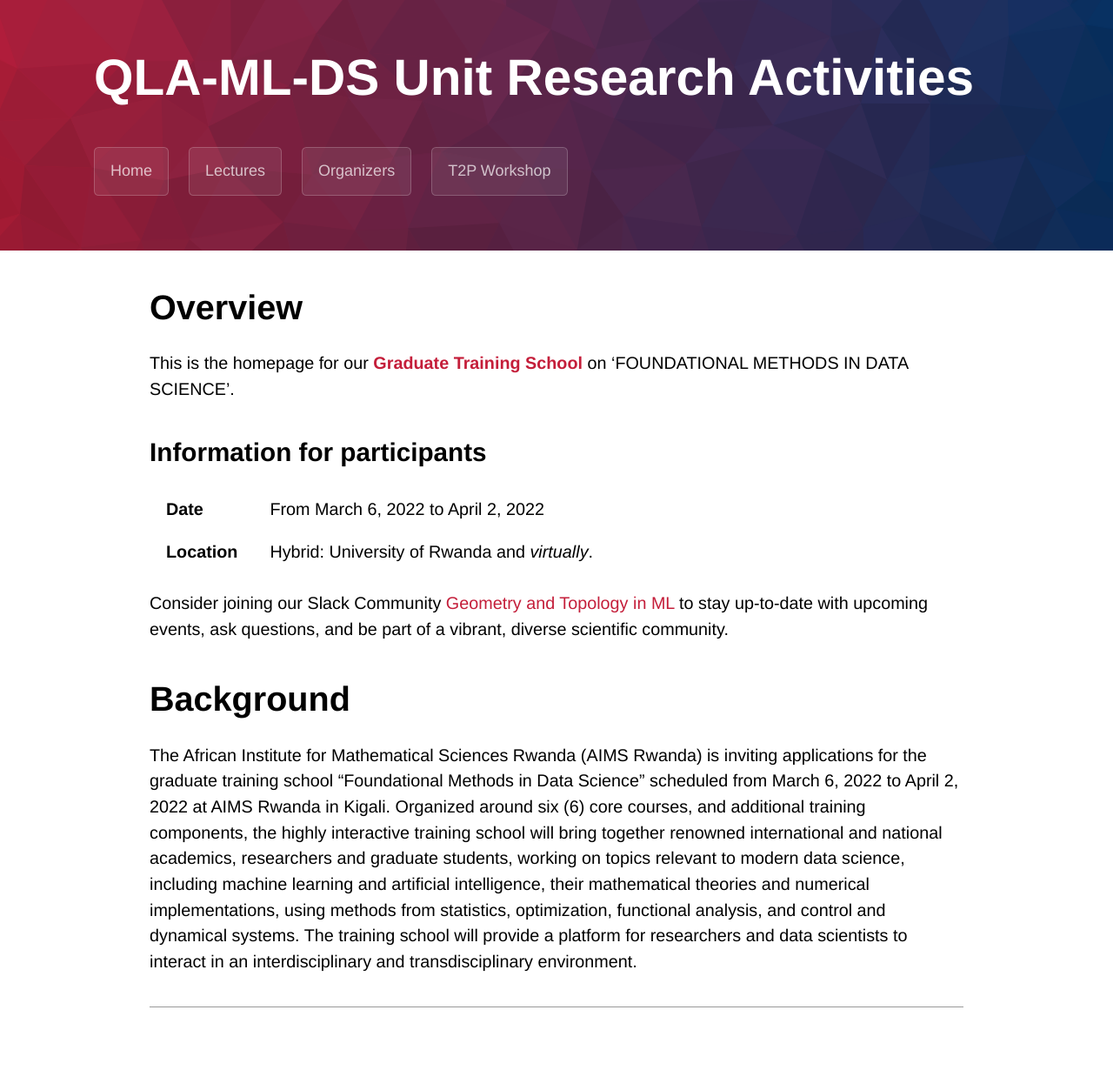
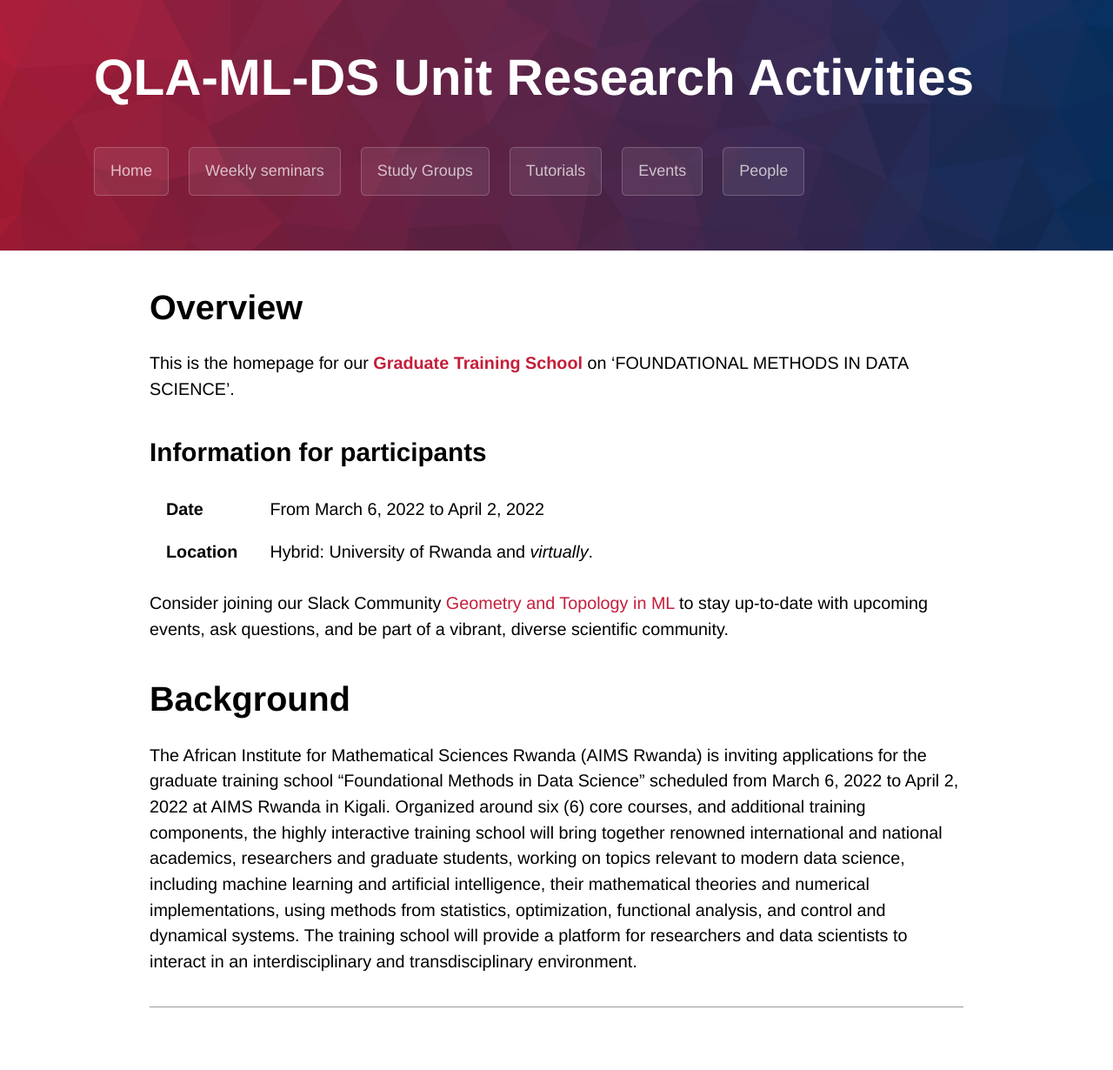
Before and after one commit to qla-ml-ds-activities/qla-ml-ds-activities.github.io, a Jekyll site: the page built from index.md, in a window 1280 px wide. Shown: the whole page at 87% size. Built offline with Jekyll 4.4.1, drawn with Linux system fonts in a browser that asks for light colours; some web fonts are replaced; our own code applies the rules of GitHub Pages for plain Markdown files.

Commit message:
Update _config.yml

```diff
--- a/_config.yml
+++ b/_config.yml
@@ -4,20 +4,14 @@ description: ""
 
 navigation:
   Home: "/"
-  Lectures: "/speakers"
-  Organizers: "/organizers"
-  T2P Workshop: "/t2pworkshop"
+  Weekly seminars: "/weekly_seminars"
+  Study Groups: "/study_groups"
+  Tutorials: "/tutorials"
+  Events: "/events"
+  People: "/people"
 
 
-2021:
-  Home: "/2021/"
-  Gather.Town: "https://eventhosts.gather.town/app/521DLws31zFHszdo/GTRL%20@%20ICLR%202021"
-  Call for Papers: "/2021/cfp"
-  Challenge: "/2021/challenge"
-  Speakers: "/2021/speakers"
-  Organizers: "/2021/organizers"
-  Accepted Papers: "/2021/papers"
-  Schedule: "https://iclr.cc/virtual/2021/workshop/2137"
+
 
 markdown: kramdown
 
```
